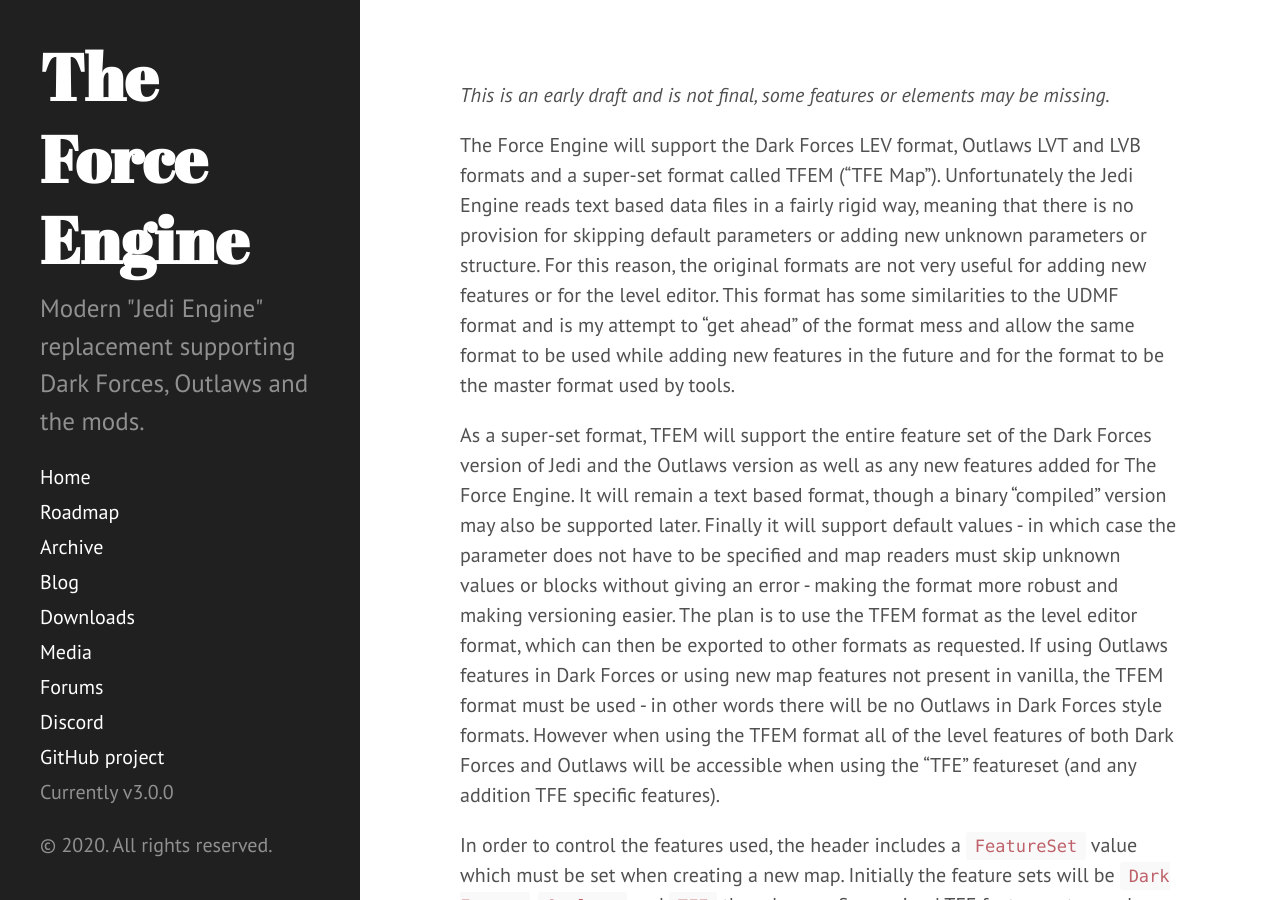
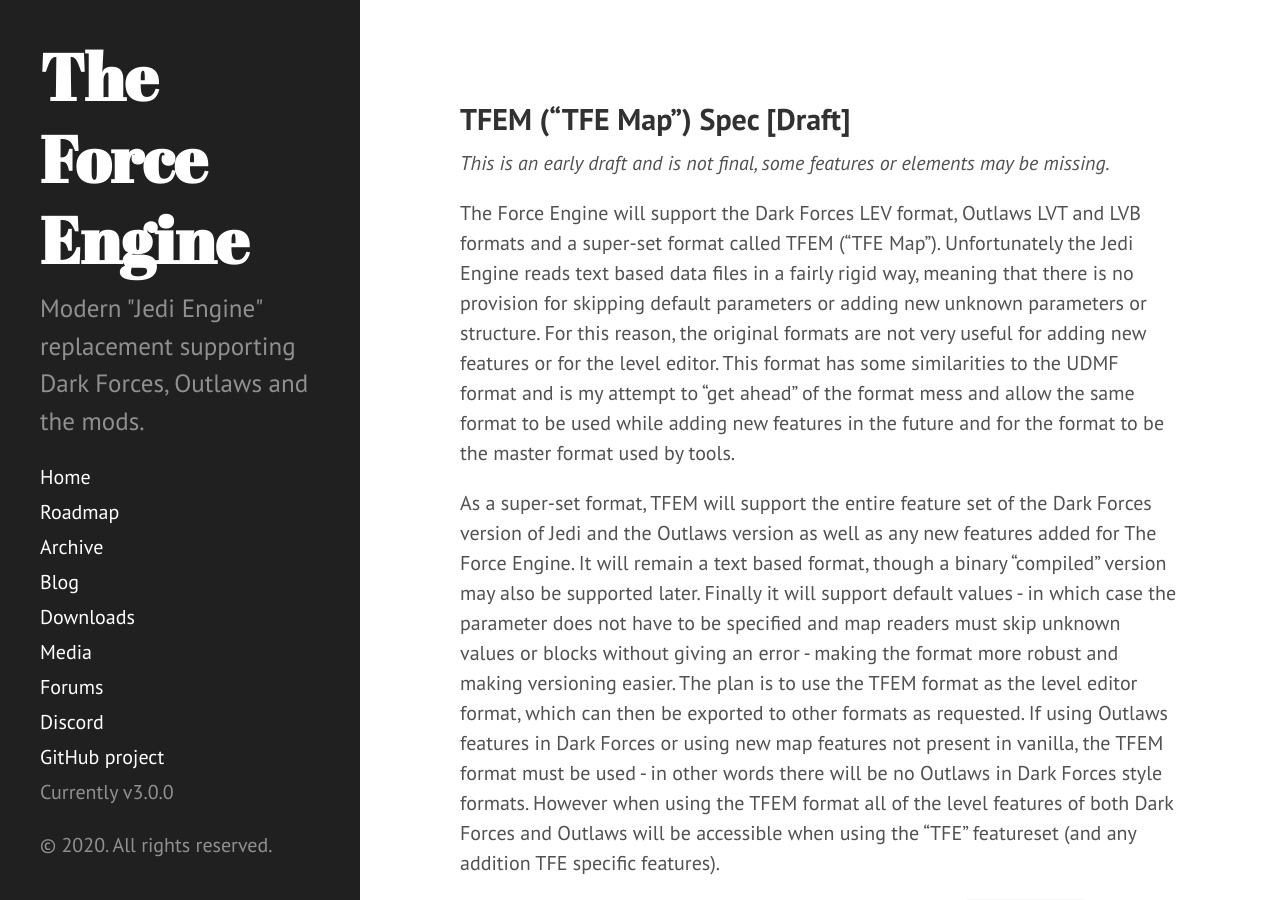
Before and after one commit to TheForceEngine/TheForceEngine.github.io, a Jekyll site: the page built from TFEM_Spec.md, in a window 1280 px wide and 900 px high. Built offline with Jekyll 4.4.1, drawn with Linux system fonts in a browser that asks for light colours.

Commit message:
Update TFEM_Spec.md

```diff
--- a/TFEM_Spec.md
+++ b/TFEM_Spec.md
@@ -3,6 +3,7 @@
 title: TFEM ("TFE Map") Spec [Draft]
 permalink: TFEM_Spec.html
 ---
+## TFEM ("TFE Map") Spec [Draft]
 *This is an early draft and is not final, some features or elements may be missing.*
 
 The Force Engine will support the Dark Forces LEV format, Outlaws LVT and LVB formats and a super-set format called TFEM ("TFE Map"). Unfortunately the Jedi Engine reads text based data files in a fairly rigid way, meaning that there is no provision for skipping default parameters or adding new unknown parameters or structure. For this reason, the original formats are not very useful for adding new features or for the level editor. This format has some similarities to the UDMF format and is my attempt to "get ahead" of the format mess and allow the same format to be used while adding new features in the future and for the format to be the master format used by tools.
```
